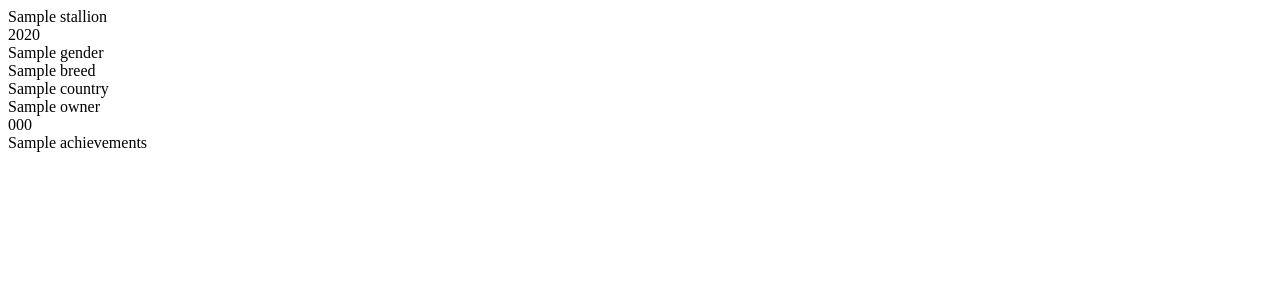
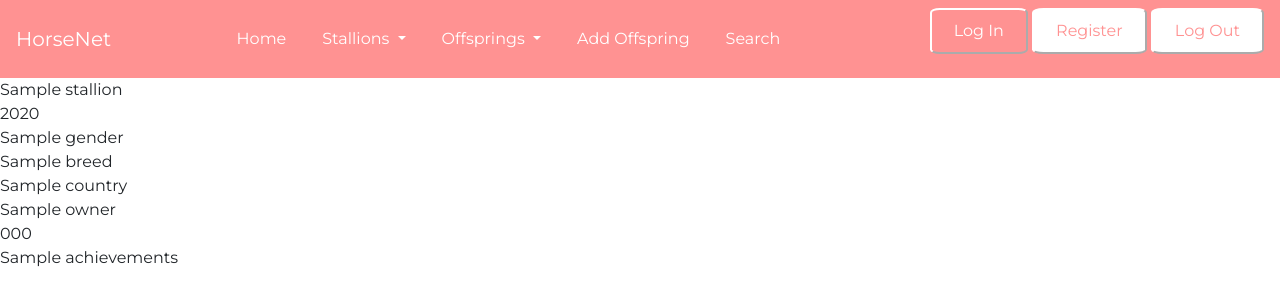
Before and after one commit to cirruselli/Data-Centric-Development-Milestone-Project, a Flask app: page / in a window 1280 px wide. Shown: the top 306 px of the page. Run offline with Flask 2, Linux system fonts and the light colour scheme; a database or web service that is not in the repository returns one stand-in record (values such as "Sample title"); some libraries are stand-ins or nearby versions.

Commit message:
Create the navbar

```diff
--- /dev/null
+++ b/static/css/style.css
@@ -0,0 +1,42 @@
+body {
+    font-family: montserrat;
+}
+
+/* --------------- Navbar ---------------*/
+
+.navbar-nav > li{
+  margin-left: 10px;
+  margin-right: 10px;
+}
+
+.bg-light {
+    background-color: #FF9292!important;
+}
+
+a.navbar-brand, a.nav-link {
+    color: white!important;
+}
+
+button.red {
+    background: #FF9292;
+    border-color: white;
+    border-radius: 10%;
+}
+
+button.white {
+    background: white;
+    border-color: white;
+    border-radius: 10%;
+}
+
+a.nav-link.white {
+    color: #FF9292!important;
+}
+
+.dropdown-menu {
+    background: #FF9292;
+}
+
+.dropdown-item {
+    color: white;
+}
--- a/templates/base.html
+++ b/templates/base.html
@@ -3,10 +3,76 @@
 <head>
     <meta charset="UTF-8">
     <meta name="viewport" content="width=device-width, initial-scale=1.0">
+    <link rel="stylesheet" href="https://cdnjs.cloudflare.com/ajax/libs/font-awesome/5.15.1/css/all.min.css" integrity="sha512-+4zCK9k+qNFUR5X+cKL9EIR+ZOhtIloNl9GIKS57V1MyNsYpYcUrUeQc9vNfzsWfV28IaLL3i96P9sdNyeRssA==" crossorigin="anonymous" type="text/css"/>
+    <link rel="stylesheet" href="https://cdn.jsdelivr.net/npm/bootstrap@4.5.3/dist/css/bootstrap.min.css" integrity="sha384-TX8t27EcRE3e/ihU7zmQxVncDAy5uIKz4rEkgIXeMed4M0jlfIDPvg6uqKI2xXr2" crossorigin="anonymous" type="text/css">
+    <link rel="stylesheet" href="{{ url_for('static', filename='css/style.css') }}">
+    <link href="https://fonts.googleapis.com/css2?family=Montserrat:ital,wght@0,100;0,200;0,300;0,400;0,500;0,600;0,700;0,800;0,900;1,100;1,200;1,300;1,400;1,500;1,600;1,700;1,800;1,900&display=swap" rel="stylesheet">
+    {% block styles %}
+    {% endblock %}
     <title>HorseNet</title>
 </head>
 <body>
+	<nav class="navbar navbar-expand-lg navbar-light bg-light">
+		<a class="navbar-brand" href="#">HorseNet</a>
+		<button class="navbar-toggler" type="button" data-toggle="collapse" data-target="#navbarSupportedContent" aria-controls="navbarSupportedContent" aria-expanded="false" aria-label="Toggle navigation">
+	    <span class="navbar-toggler-icon"></span>
+	  </button>
+
+		<div class="collapse navbar-collapse" id="navbarSupportedContent">
+			<ul class="navbar-nav mx-auto mx-0">
+				<li class="nav-item active">
+					<a class="nav-link" href="#">Home</a>
+				</li>
+                <li class="nav-item dropdown">
+					<a class="nav-link dropdown-toggle" href="#" id="navbarDropdown" role="button" data-toggle="dropdown"
+						aria-haspopup="true" aria-expanded="false">
+						Stallions
+					</a>
+					<div class="dropdown-menu" aria-labelledby="navbarDropdown">
+						<a class="dropdown-item" href="#">Balegro</a>
+						<a class="dropdown-item" href="#">Sunrise</a>
+						<a class="dropdown-item" href="#">Offset</a>
+						<a class="dropdown-item" href="#">Dimma</a>
+                    </div>
+				</li>
+				<li class="nav-item dropdown">
+					<a class="nav-link dropdown-toggle" href="#" id="navbarDropdown2" role="button" data-toggle="dropdown"
+						aria-haspopup="true" aria-expanded="false">
+						Offsprings
+					</a>
+					<div class="dropdown-menu" aria-labelledby="navbarDropdown">
+						<a class="dropdown-item" href="#">A-I</a>
+						<a class="dropdown-item" href="#">J-R</a>
+						<a class="dropdown-item" href="#">S-Z</a>
+					</div>
+				</li>
+                <li class="nav-item active">
+					<a class="nav-link" href="#">Add Offspring</a>
+				</li>
+                <li class="nav-item active">
+					<a class="nav-link" href="#">Search</a>
+				</li>
+			</ul>
+            <ul>
+                <button class="red ml-auto">
+					<a class="nav-link" href="#">Log In</a>
+				</button>
+                <button class="white ml-auto">
+					<a class="nav-link white" href="#">Register</a>
+				</button>
+                <button class="white ml-auto">
+					<a class="nav-link white" href="#">Log Out</a>
+				</button>
+			</ul>
+		</div>
+	</nav>
     {% block content %}
+    {% endblock %}
+
+    <script src="https://code.jquery.com/jquery-3.5.1.slim.min.js" integrity="sha384-DfXdz2htPH0lsSSs5nCTpuj/zy4C+OGpamoFVy38MVBnE+IbbVYUew+OrCXaRkfj" crossorigin="anonymous"></script>
+    <script src="https://cdn.jsdelivr.net/npm/bootstrap@4.5.3/dist/js/bootstrap.bundle.min.js" integrity="sha384-ho+j7jyWK8fNQe+A12Hb8AhRq26LrZ/JpcUGGOn+Y7RsweNrtN/tE3MoK7ZeZDyx" crossorigin="anonymous"></script>
+    <script src="{{ url_for('static', filename='js/script.js') }}"></script>
+    {% block scripts %}
     {% endblock %}
 </body>
 </html>
--- a/templates/stallions.html
+++ b/templates/stallions.html
@@ -9,7 +9,7 @@
         {{ stallion.country }}<br>
         {{ stallion.owner }}<br>
         {{ stallion.number_of_offsprings }}<br>
-        {{ stallion.achievements }}<br>
+        {{ stallion.achievements }}<br><br>
     {% endfor %}
 
 {% endblock %}
```
Also changed, not shown: static/js/script.js (added).
